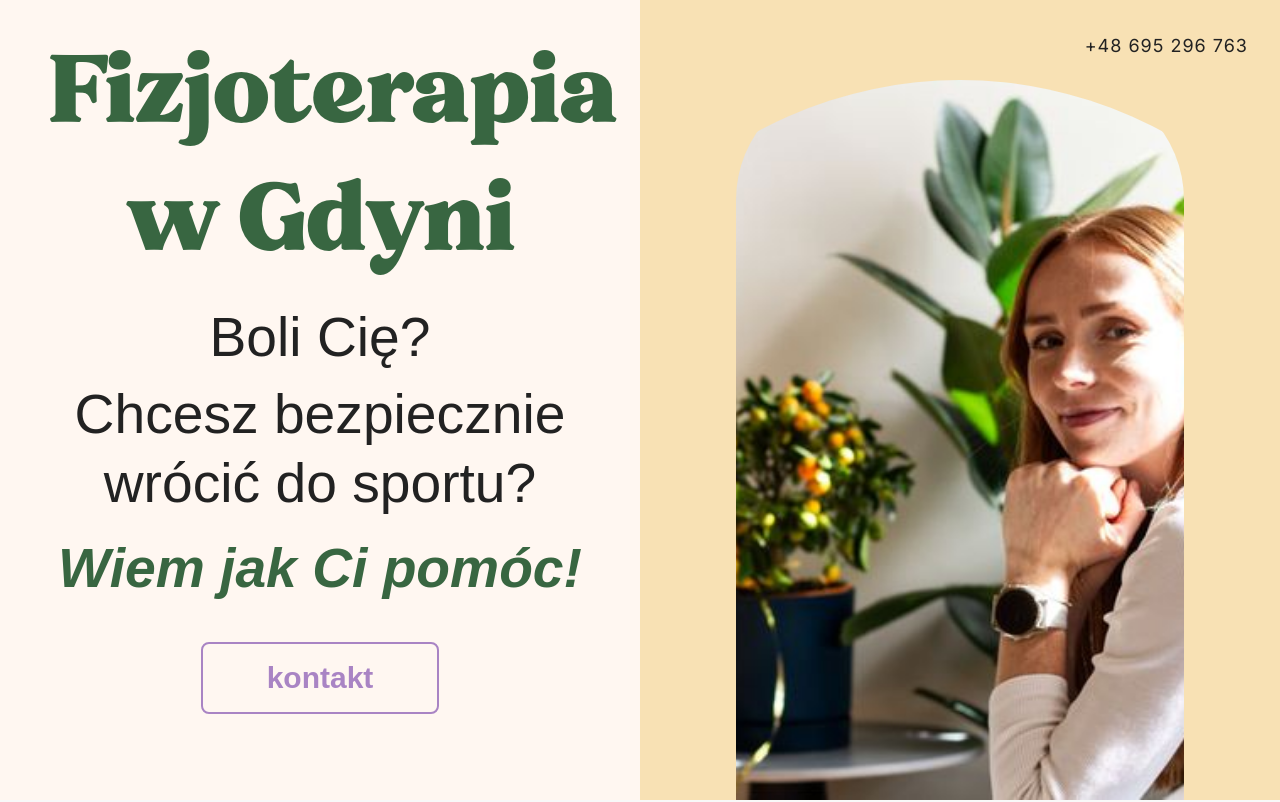
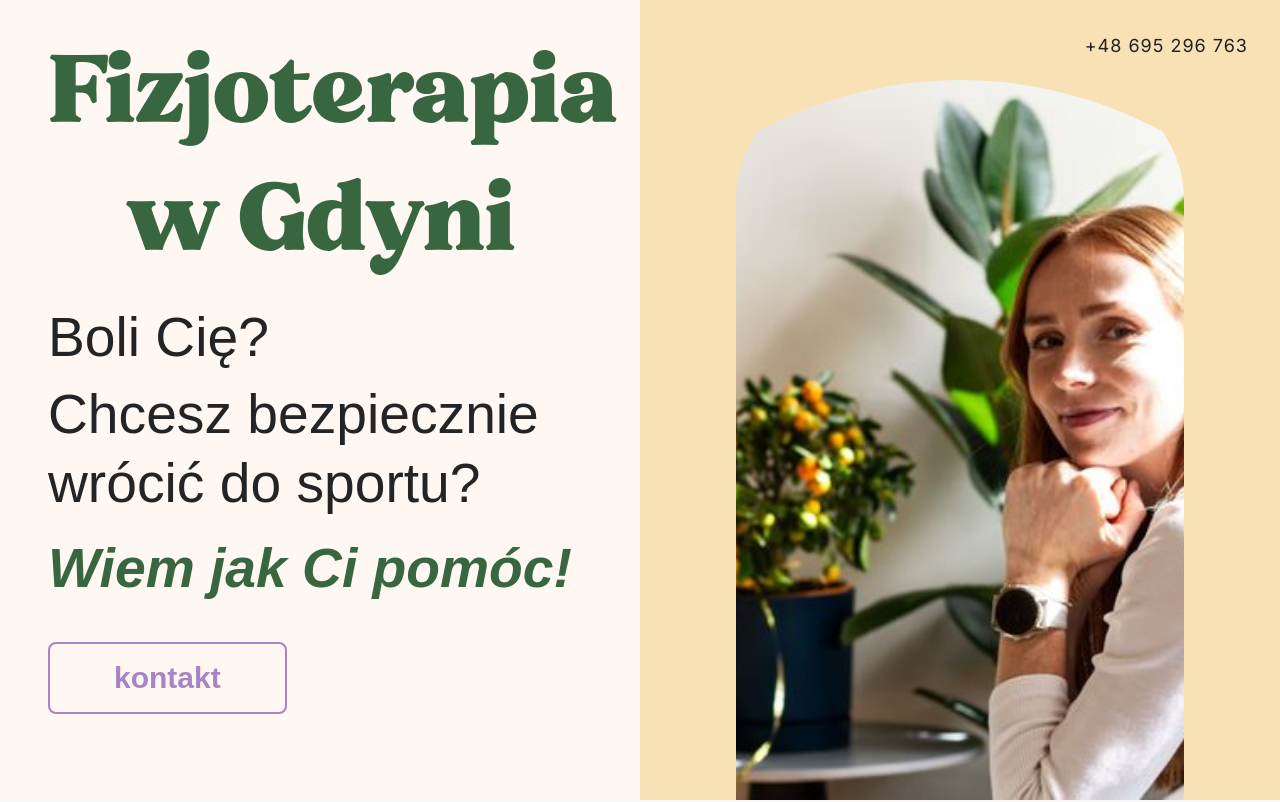
Before and after one commit to GDY-BOY/fala-project, a Next.js app: page / in a window 1280 px wide. Shown: the top 802 px of the page. Built offline with nearby package versions, Linux system fonts and the light colour scheme.

Commit message:
font adjust

```diff
--- a/pages/index.tsx
+++ b/pages/index.tsx
@@ -52,7 +52,7 @@ export default function Home() {
                 Fizjoterapia<br />w Gdyni
               </h1>
               <div
-                style={{ fontFamily: "'DM Sans', Arial, sans-serif" }}
+                style={{ fontFamily: "'DM Sans', Arial, sans-serif", textAlign: "left" }}
                 className="md:text-[3.45rem] md:leading-tight md:mb-16"
               >
                 <p
@@ -60,7 +60,8 @@ export default function Home() {
                   style={{
                     fontSize: "1.15rem",
                     fontWeight: 500,
-                    color: "#222",
+                    color: "#222426", // slightly greyish
+                    textAlign: "left",
                   }}
                 >
                   Boli Cię?
@@ -70,7 +71,8 @@ export default function Home() {
                   style={{
                     fontSize: "1.15rem",
                     fontWeight: 500,
-                    color: "#222",
+                    color: "#222426", // slightly greyish
+                    textAlign: "left",
                   }}
                 >
                   Chcesz bezpiecznie wrócić do sportu?
@@ -80,6 +82,7 @@ export default function Home() {
                   style={{
                     fontSize: "1.1rem",
                     color: "#386641",
+                    textAlign: "left",
                   }}
                 >
                   Wiem jak Ci pomóc!
```
